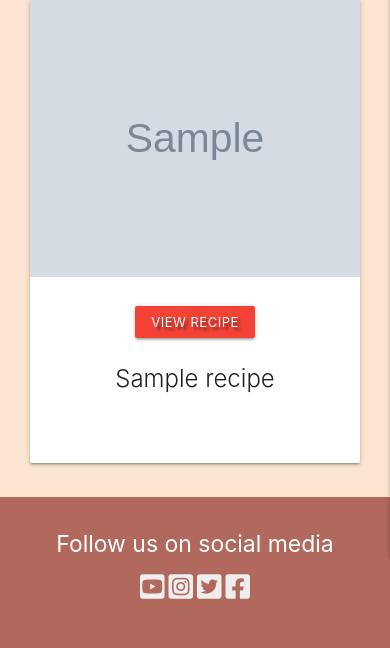
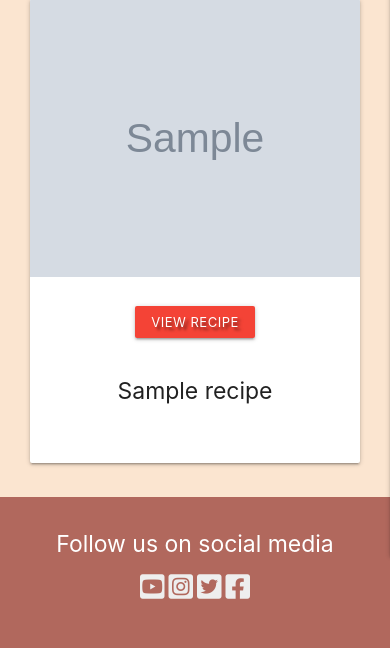
Before and after one commit to paulvmking/Pal-lette, a Flask app: page /search in a window 390 px wide. Shown: the part 348-996 px from the top of the page. Run offline with Flask 2, Linux system fonts and the light colour scheme; grey boxes marked "Sample" are stand-in pictures; a database or web service that is not in the repository returns one stand-in record (values such as "Sample title"); some libraries are stand-ins or nearby versions.

Commit message:
Removed media query and title responsive

```diff
--- a/static/css/style.css
+++ b/static/css/style.css
@@ -123,9 +123,3 @@ footer.page-footer{
       display: none;
     }
   }
-
-  @media only screen and (max-width: 375px) {
-    div.col.s12.recipe-name {
-      display: none;
-    }
-  }
--- a/templates/recipes.html
+++ b/templates/recipes.html
@@ -50,7 +50,7 @@
                     </div>
                 </div>
                 <div class="col s12 recipe-name">
-                    <span class="card-title"> {{ recipe.recipe_name }} </span>
+                    <span class="card-title"><h5>{{ recipe.recipe_name }}</h5></span>
                 </div>
                 <div class="row">
                     <div class="col s12">
```
